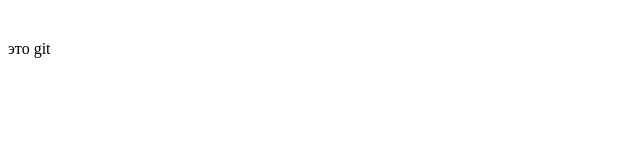
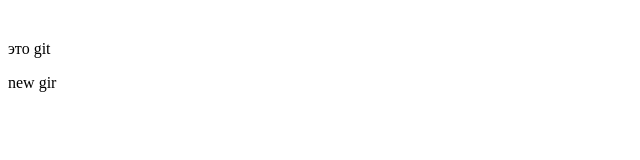
Before and after one commit to solehi/testsite, a plain HTML site: page index.html in a window 1280 px wide. Shown: the full height of the page, 0-640 px from the left. Drawn offline with Linux system fonts and the light colour scheme.

Commit message:
second commet

```diff
--- a/index.html
+++ b/index.html
@@ -15,6 +15,7 @@
 <p style="margin-bottom: 0cm; line-height: 100%"><br/>
        <Hello world>
        <p>это git</p>
+       <p>new gir</p>
 </p>
 </body>
 </html>
```
